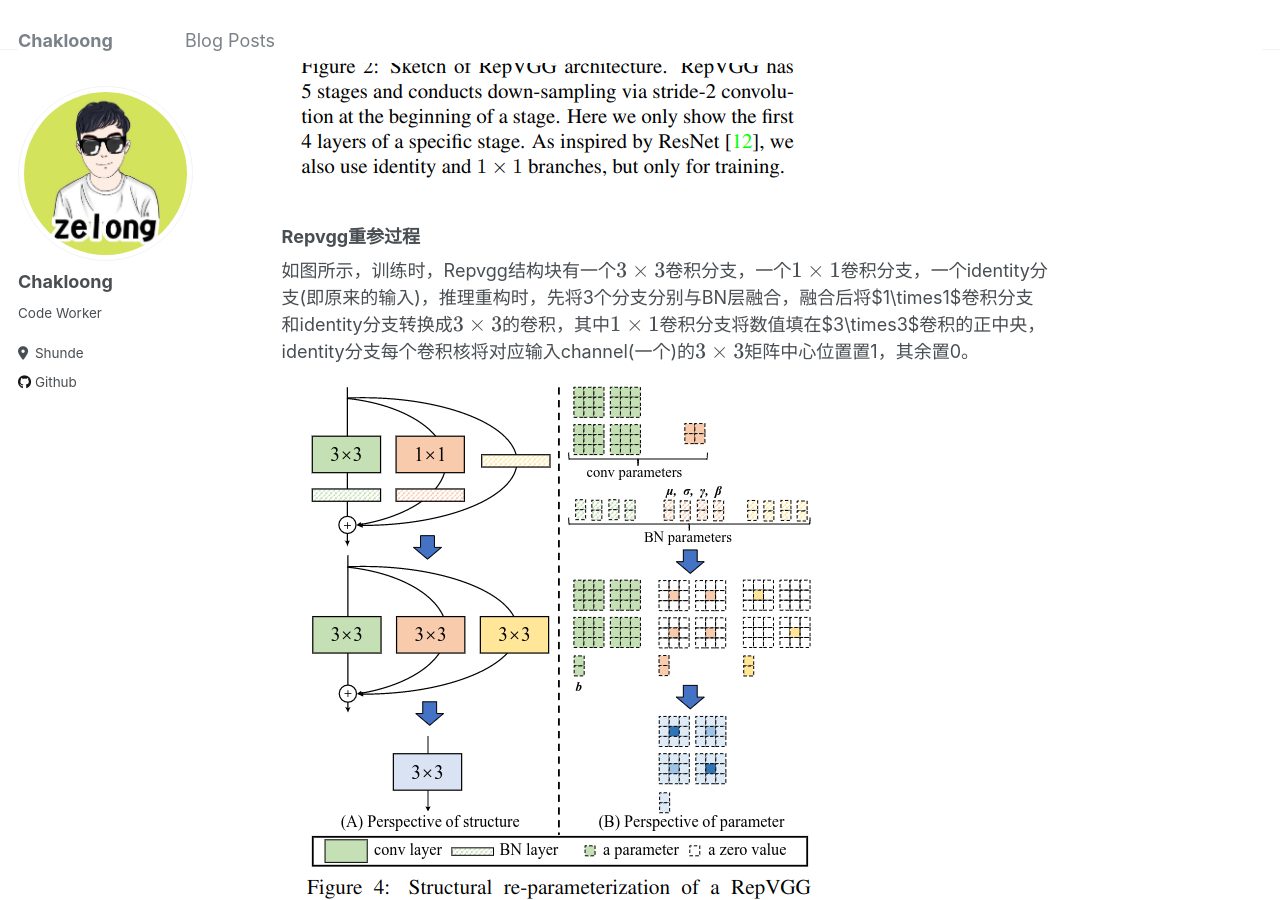
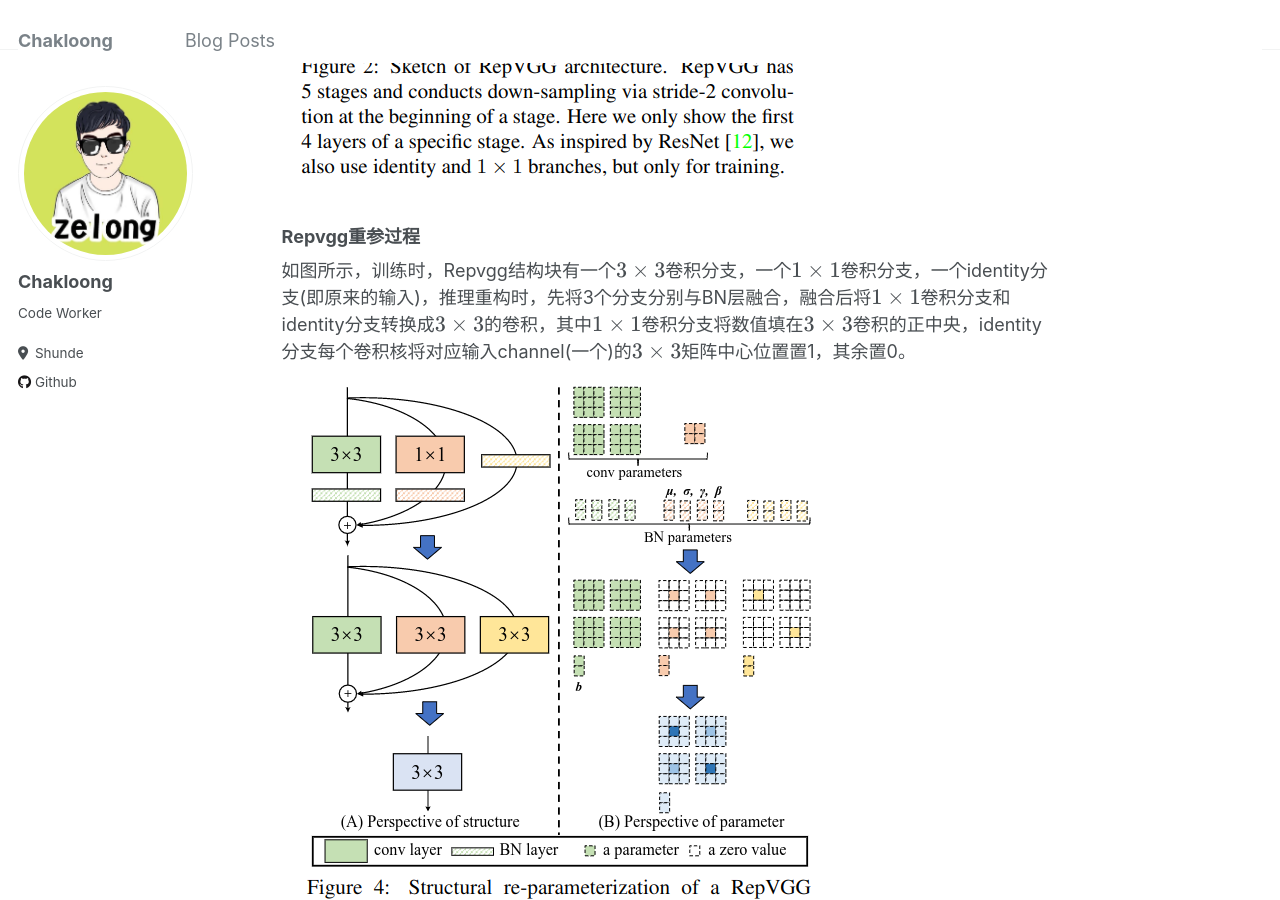
Before and after one commit to chakloong883/chakloong883.github.io, a Jekyll site: the page built from _posts/2024-03-15-yolov6.md, in a window 1280 px wide and 900 px high, scrolled down 2627 px. Built offline with Jekyll 4.4.1, drawn with Linux system fonts in a browser that asks for light colours.

Commit message:
小修正

```diff
--- a/_posts/2024-03-15-yolov6.md
+++ b/_posts/2024-03-15-yolov6.md
@@ -56,7 +56,7 @@ https://arxiv.org/abs/2301.05586 (YOLOv6 3.0)
 
 ### Repvgg重参过程
 
-如图所示，训练时，Repvgg结构块有一个$$3\times3$$卷积分支，一个$$1\times1$$卷积分支，一个identity分支(即原来的输入)，推理重构时，先将3个分支分别与BN层融合，融合后将$1\times1$卷积分支和identity分支转换成$$3\times3$$的卷积，其中$$1\times1$$卷积分支将数值填在$3\times3$卷积的正中央，identity分支每个卷积核将对应输入channel(一个)的$$3\times3$$矩阵中心位置置1，其余置0。
+如图所示，训练时，Repvgg结构块有一个$$3\times3$$卷积分支，一个$$1\times1$$卷积分支，一个identity分支(即原来的输入)，推理重构时，先将3个分支分别与BN层融合，融合后将$$1\times1$$卷积分支和identity分支转换成$$3\times3$$的卷积，其中$$1\times1$$卷积分支将数值填在$$3\times3$$卷积的正中央，identity分支每个卷积核将对应输入channel(一个)的$$3\times3$$矩阵中心位置置1，其余置0。
 ![f8e1460a72d8e4885ec7491d66e30b26.png](../images/f8e1460a72d8e4885ec7491d66e30b26.png)
 
 #### 问题解答
```
